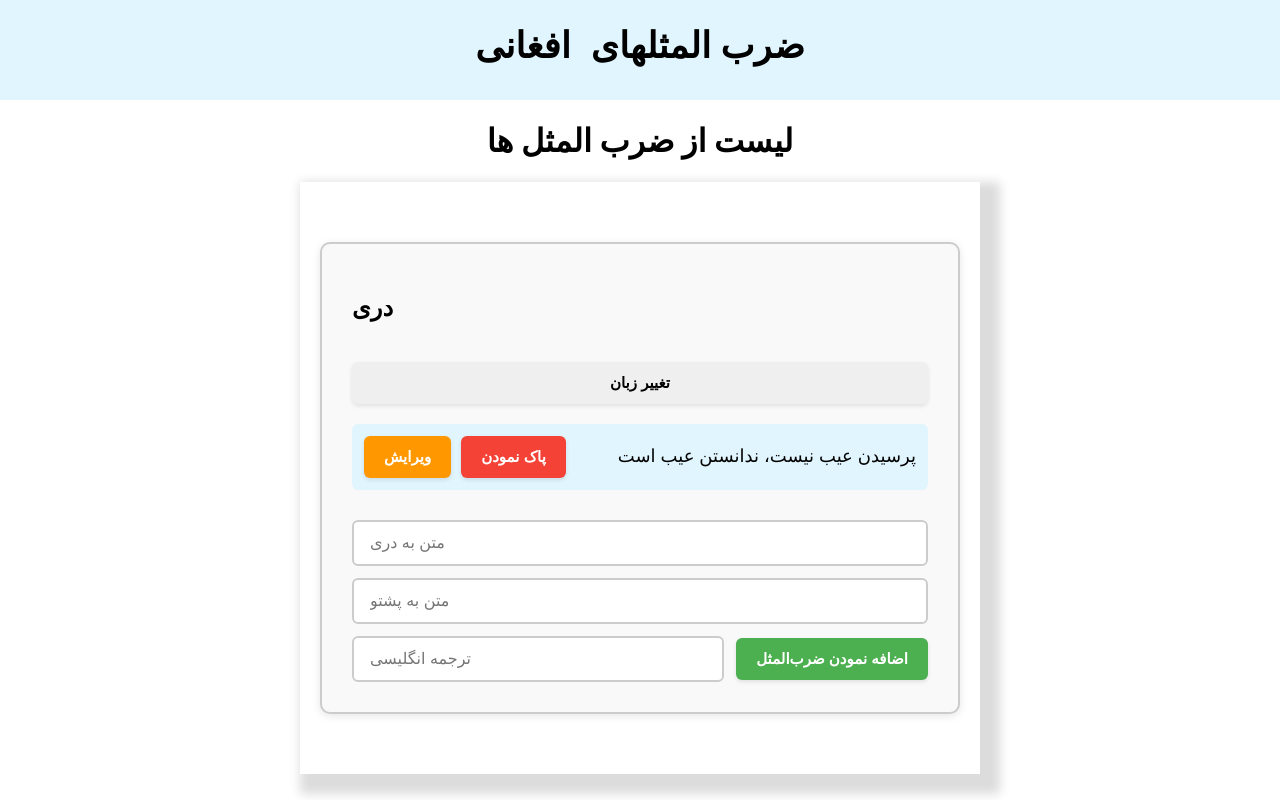
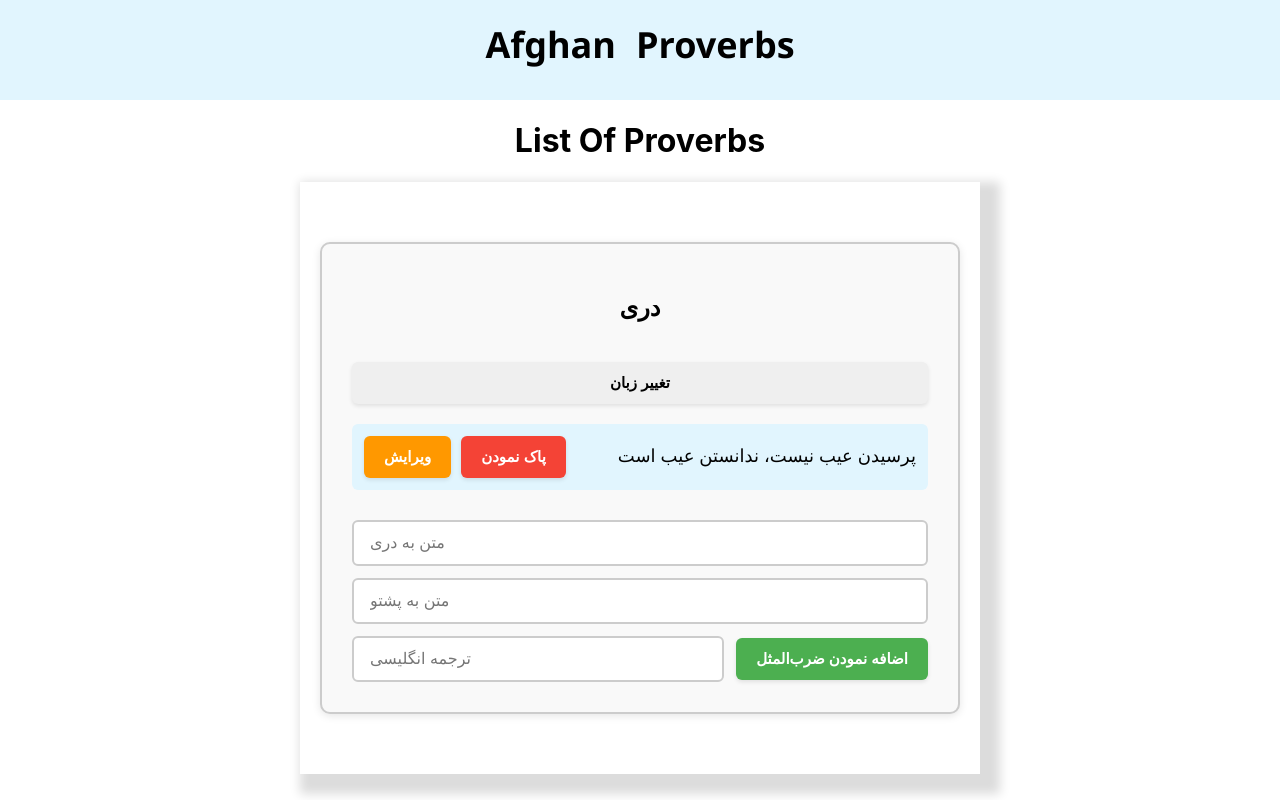
Before and after one commit to MahsumaRezai/Afg_Provrebs, a React (Create React App) app: page / in a window 1280 px wide. Built offline with nearby package versions, Linux system fonts and the light colour scheme.

Commit message:
last commit

```diff
--- a/src/Compontes/Fri.js
+++ b/src/Compontes/Fri.js
@@ -5,7 +5,7 @@ import List from './List'
 const Fri = () => {
     return (
         <Fragment>
-            <h1 className="title">لیست از ضرب المثل ها</h1>
+            <h1 className="title">List Of Proverbs</h1>
             <div className="Card">
                 <List />
             </div>
--- a/src/Compontes/List.css
+++ b/src/Compontes/List.css
@@ -11,7 +11,9 @@
     font-family: sans-serif;
     box-shadow: 0 2px 8px rgba(0, 0, 0, 0.1);
 }
-
+.lan {
+    text-align: center
+}
 
 ul {
     padding: 0;
--- a/src/Compontes/List.js
+++ b/src/Compontes/List.js
@@ -113,7 +113,7 @@ const List = () => {
 
     return (
         <div className="list">
-            <h2> {lang.currentLanguage}</h2>
+            <h2 className="lan"> {lang.currentLanguage}</h2>
             <button onClick={toggleLanguage} className="switch-lang">{lang.switchLanguage}</button>
 
             <ul>
--- a/src/Compontes/Welcome.js
+++ b/src/Compontes/Welcome.js
@@ -4,8 +4,9 @@ import './Wel.css';
 const Welcome = () => {
     return (
         <div className="waaper">
-            <span className="text-part right">افغانی</span>
-            <span className="text-part left"> ضرب المثلهای  </span>
+            <span className="text-part left"> Afghan  </span>
+            <span className="text-part right"> Proverbs</span>
+
         </div>
     );
 };
```
